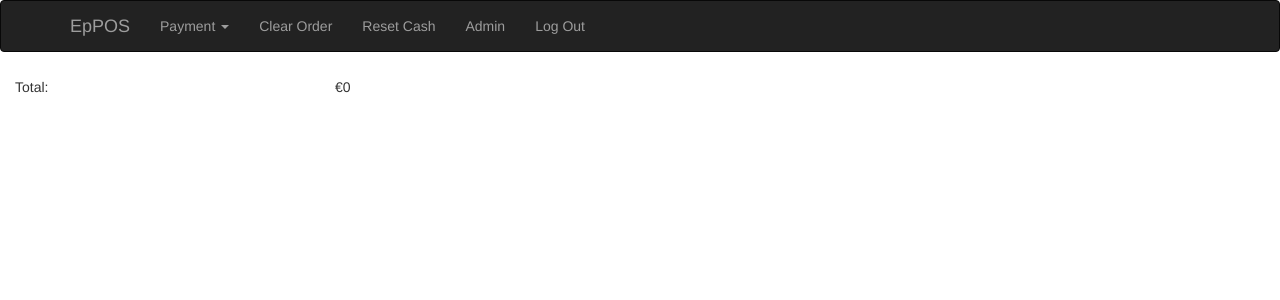
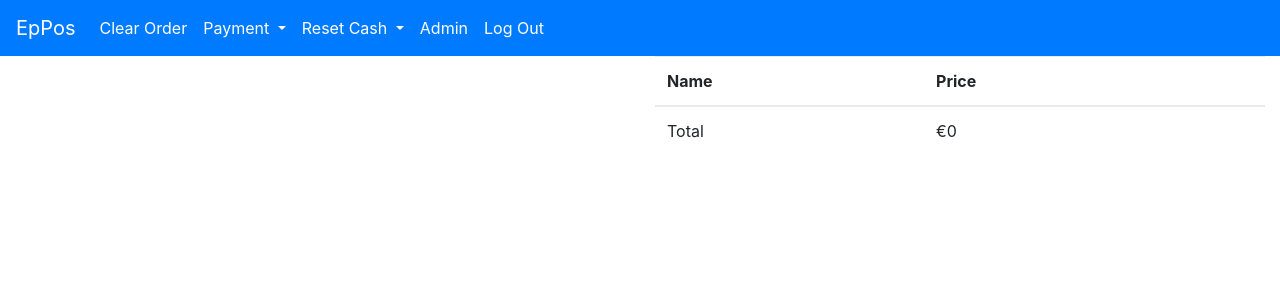
Before and after one commit to Epse/EpPos, a Django app: page /pos/order/ in a window 1280 px wide. Shown: the top 300 px of the page. Run offline with Django 3.2, Linux system fonts and the light colour scheme; the visitor is signed in with stand-in values (Sample User, id 1); data comes from the database, SQL or seed files in the repository; data that the repository does not hold is empty; some libraries are stand-ins or nearby versions.

Commit message:
Updated order

```diff
--- a/pos/templates/pos/addition.html
+++ b/pos/templates/pos/addition.html
@@ -10,23 +10,31 @@
         Payment failed. Cash register now contains: &euro;{{ cash.cash_amount }}
     </div>
 {% endif %}
-{% if order_list %}
-    {% for product in order_list %}
-    <div class="row" style="padding-top: 5px; padding-bottom: 5px;">
-	      <div class="col-xs-6">
-            {{ product.product_name }}
-        </div>
-        <div class="col-xs-3">
-            &euro;{{ product.product_price }}
-        </div>
-	      <div class="col-xs-3">
-            <a role="button" class="btn btn-danger"
+    <table class="table">
+        <thead>
+            <tr>
+                <th scope="col">Name</th>
+                <th scope="col">Price</th>
+                <th scope="col"></th>
+            </tr>
+        </thead>
+        <tbody>
+            {% if order_list %}
+            {% for product in order_list %}
+            <tr>
+                <td>{{ product.product_name }}</td>
+                <td>&euro;{{ product.product_price }}</td>
+                <td>
+                    <a role="button" class="btn btn-danger"
 		                 href="javascript:void(0);" onclick='removeProduct("{{ product.product_name }}");'>X</a>
-        </div>
-    </div>
-    {% endfor %}
-{% endif %}
-<div class="row" style="padding-top: 5px; padding-bottom: 5px;">
-    <div class="col-xs-6">Total:</div>
-    <div class="col-xs-6">&euro;{{ totalprice }}</div>
-</div>
+                </td>
+            </tr>
+            {% endfor %}
+            {% endif %}
+            <tr>
+                <td>Total</td>
+                <td>&euro;{{ totalprice }}</td>
+                <td></td>
+            </tr>
+        </tbody>
+    </table>
--- a/pos/templates/pos/order.html
+++ b/pos/templates/pos/order.html
@@ -4,19 +4,17 @@
 	      <meta charset=utf-8 />
 	      <title>Order</title>
 
-	      <script type="text/javascript"
-	              src="https://code.jquery.com/jquery-2.2.4.min.js"></script>
+        <script src="https://code.jquery.com/jquery-3.2.1.min.js"
+                crossorigin="anonymous"></script>
+        <script src="https://cdnjs.cloudflare.com/ajax/libs/popper.js/1.12.3/umd/popper.min.js"
+                integrity="sha384-vFJXuSJphROIrBnz7yo7oB41mKfc8JzQZiCq4NCceLEaO4IHwicKwpJf9c9IpFgh"
+                crossorigin="anonymous"></script>
 
-	      <!--[if IE]>
-	          <script src="http://html5shiv.googlecode.com/svn/trunk/html5.js"></script>
-	      <![endif]-->
-	      <link href="https://maxcdn.bootstrapcdn.com/bootstrap/3.3.6/css/bootstrap.min.css"
-	            rel="stylesheet"
-	            integrity="sha384-1q8mTJOASx8j1Au+a5WDVnPi2lkFfwwEAa8hDDdjZlpLegxhjVME1fgjWPGmkzs7"
+        <link rel="stylesheet" href="https://maxcdn.bootstrapcdn.com/bootstrap/4.0.0-beta.2/css/bootstrap.min.css"
+              integrity="sha384-PsH8R72JQ3SOdhVi3uxftmaW6Vc51MKb0q5P2rRUpPvrszuE4W1povHYgTpBfshb"
               crossorigin="anonymous">
-
-	      <script src="https://maxcdn.bootstrapcdn.com/bootstrap/3.3.6/js/bootstrap.min.js"
-	              integrity="sha384-0mSbJDEHialfmuBBQP6A4Qrprq5OVfW37PRR3j5ELqxss1yVqOtnepnHVP9aJ7xS"
+        <script src="https://maxcdn.bootstrapcdn.com/bootstrap/4.0.0-beta.2/js/bootstrap.min.js"
+                integrity="sha384-alpBpkh1PFOepccYVYDB4do5UnbKysX5WZXm3XxPqe5iKTfUKjNkCk9SaVuEZflJ"
                 crossorigin="anonymous">
         </script>
 
@@ -40,45 +38,43 @@
         <meta name="theme-color" content="#ffffff">
     </head>
     <body>
-	      <nav class="navbar navbar-inverse">
-	          <div class="container">
-		            <div class="navbar-header">
-		                <button type="button" class="navbar-toggle collapsed" data-toggle="collapse"
-							              data-target="#navbar"
-							              aria-expanded="false"
-	                          aria-controls="navbar">
-			                  <span class="sr-only">Toggle navigation</span>
-			                  <span class="icon-bar"></span>
-			                  <span class="icon-bar"></span>
-			                  <span class="icon-bar"></span>
+        <nav class="navbar navbar-expand-lg navbar-dark bg-primary">
+            <a class="navbar-brand" href="#">EpPos</a>
+            <button class="navbar-toggler" type="button" data-toggle="collapse" data-target="#navbarSupportedContent" aria-controls="navbarSupportedContent" aria-expanded="false" aria-label="Toggle navigation">
+                <span class="navbar-toggler-icon"></span>
                 </button>
-		                <span class="navbar-brand">EpPOS</span>
+
+                <div class="collapse navbar-collapse" id="navbarSupportedContent">
+                    <ul class="navbar-nav mr-auto">
+                        <li class="nav-item">
+                            <a class="nav-link active" href="#" onclick="reset();">Clear Order</a>
+                        </li>
+                        <li class="nav-item dropdown">
+                            <a class="nav-link active dropdown-toggle" href="#" id="navbarDropdown" role="button" data-toggle="dropdown" aria-haspopup="true" aria-expanded="false">
+                                Payment
+                            </a>
+                            <div class="dropdown-menu" aria-labelledby="navbarDropdown">
+                                <a class="dropdown-item" href="#" onclick="payed('cash');">Cash</a>
+                                <a class="dropdown-item" href="#" onclick="payed('card');">Card</a>
                             </div>
-		            <div id="navbar" class="collapse navbar-collapse">
-		                <ul class="nav navbar-nav">
-			                  <li class="dropdown">
-                                <a href="#" class="dropdown-toggle" role="button" id="dropdownMenu1" data-toggle="dropdown" aria-haspopup="true" aria-expanded="true">
-                                    Payment
-                                    <span class="caret"></span>
-                                </a>
-                                <ul class="dropdown-menu" aria-labelledby="dropdownMenu1">
-                                    <li><a href="#" onclick="payed('cash');">Cash</a></li>
-                                    <li><a href="#" onclick="payed('card');">Card</a></li>
-                                </ul>
                         </li>
-			                  <li><a href="#" onclick="reset();" role="button">Clear Order</a></li>
                         {% if request.user.is_staff %}
-                        <li>
-                            <a id="resetcashpopover" tabindex="0" class="" role="button" data-toggle="popover" data-placement="bottom"  title="Reset Cash"
-                               data-content="<input type='number' value='0' name='resetcashamount' id='resetcashinput' step='0.01'><button class='btn btn-default' onclick='resetCash();' style='margin-top: 1em;'>Reset</button>">
+                        <li class="nav-item">
+                            <a id="resetcashpopover" tabindex="0" class="nav-link active dropdown-toggle" role="button" data-toggle="popover" data-placement="bottom"  title="Reset Cash"
+                               style="cursor:pointer;"
+                               data-content="<div class='row'><div class='col-md-12'><input type='number' value='0' name='resetcashamount' id='resetcashinput' step='0.01'></a></div></div>
+                                   <div class='row' style='margin-top:1em;'><div class='col-md-12'><button type='button' class='btn btn-primary' onclick='resetCash();'>Reset</button></div></div>">
                                 Reset Cash
                             </a>
                         </li>
-			                  <li><a href="../../admin">Admin</a></li>
                         {% endif %}
-			                  <li><a href="{% url 'logout' %}">Log Out</a></li>
+                        <li class="nav-item">
+                            <a class="nav-link active" href="../../admin">Admin</a>
+                        </li>
+                        <li class="nav-item">
+                            <a class="nav-link active" href="{% url 'logout' %}">Log Out</a>
+                        </li>
                     </ul>
-		            </div>
                 </div>
         </nav>
         <div id="cashresetdiv" class="alert alert-success alert-dismissable" style="display:none;" role="alert">
@@ -87,7 +83,7 @@
         </div>
 	      <div class="container-fluid">
 	          <div class="row">
-	              <div class="col-sm-6 col-sm-push-6">
+	              <div class="col-sm-6">
 		                <div class="row">
 			                  {% if product_list %}
 			                  {% for product in product_list %}
@@ -102,7 +98,9 @@
 			                  {% endif %}
 		                </div>
 		            </div>
-	              <div id="additiondiv" class="col-sm-6 col-sm-pull-6">
+	              <div class="col-sm-6">
+                    <div id="additiondiv">
+                    </div>
 		            </div>
 	          </div>
 	      </div>
@@ -144,10 +142,10 @@
              }
          }
 
-	       $(function() {
+	       $(document).ready(function() {
 		         // This shallst load /addition in its div
+             $('#resetcashpopover').popover({html:true});
 		         $('#additiondiv').load("{% url 'addition' '' %}");
-             $('#resetcashpopover').popover({html:true});
 	       });
 	      </script>
     </body>
```
Lines whose indentation alone changed are shown as unchanged.
